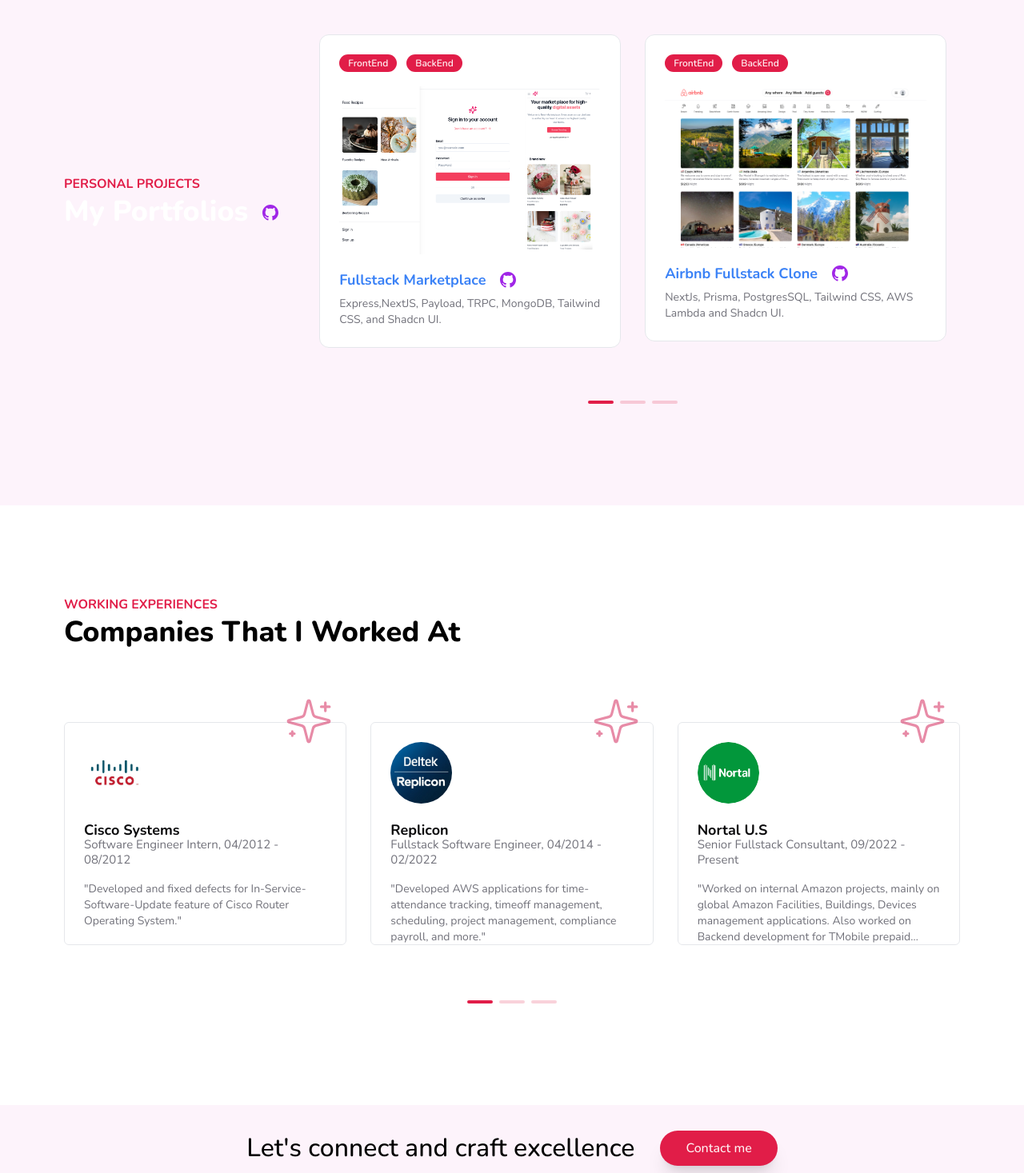
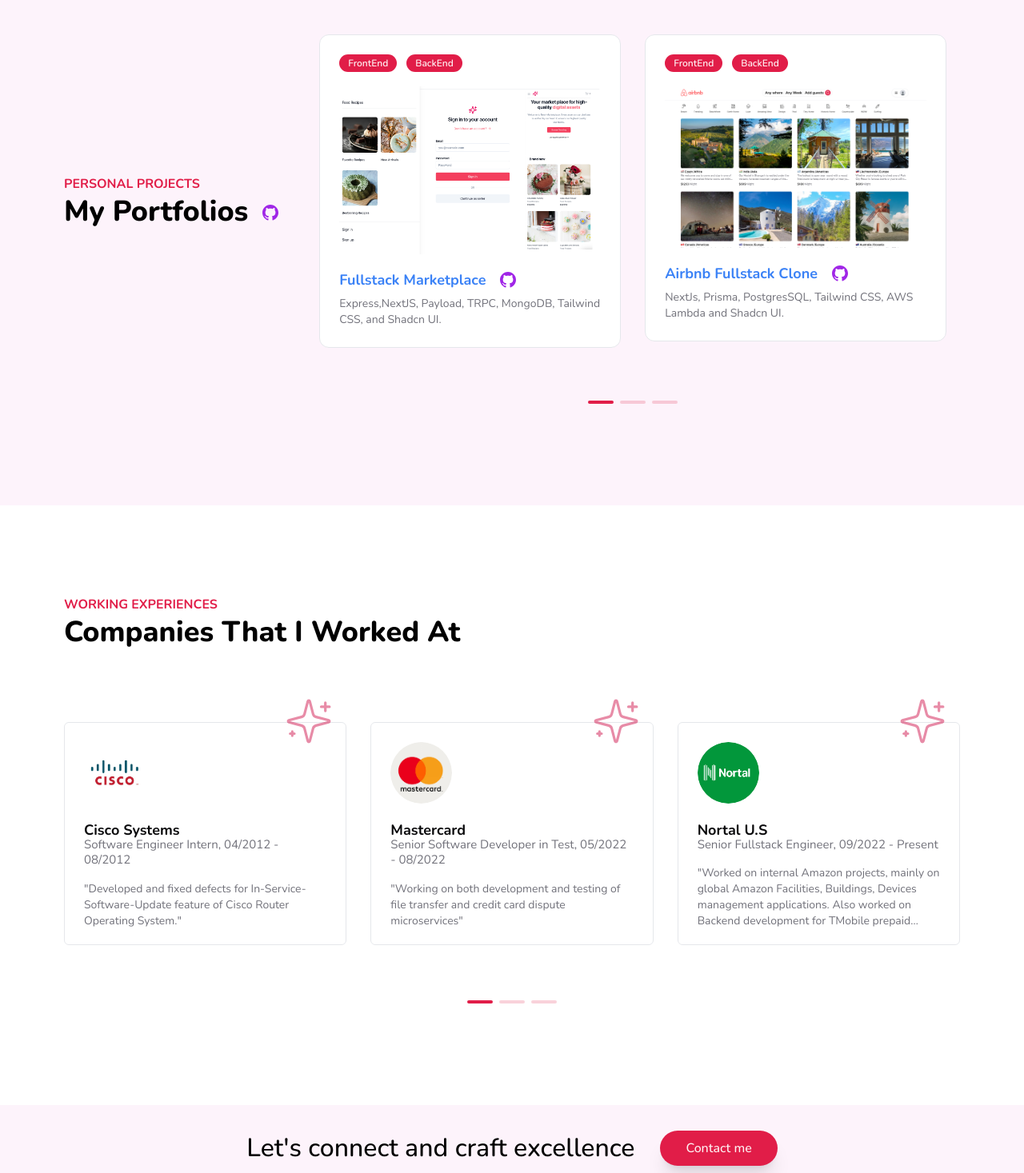
Before and after one commit to thangtran3112/personal-portfolio, a Next.js app in the folder nextapp/: page / in a window 1280 px wide. Shown: the part 2857-4324 px from the top of the page at 80% size. Built offline with nearby package versions, Linux system fonts and the light colour scheme.

Commit message:
updated job descriptions

```diff
--- a/nextapp/components/Portfolio.jsx
+++ b/nextapp/components/Portfolio.jsx
@@ -23,7 +23,7 @@
           <h3 className="h3 font-extrabold flexCenter gap-3 lg:gap-4 pr-2">
             <Link
               href="/portfolio"
-              className="text-white hover:-translate-y-1 hover:underline hover:text-sky-300 transition-all duration-500"
+              className="hover:-translate-y-1 hover:underline hover:text-sky-500 transition-all duration-500"
             >
               My Portfolios
             </Link>
--- a/nextapp/constants/data.js
+++ b/nextapp/constants/data.js
@@ -130,22 +130,22 @@
     desc: "Developed and fixed defects for In-Service-Software-Update feature of Cisco Router Operating System.",
   },
   {
+    title: "Mastercard",
+    profession: "Senior Software Developer in Test, 05/2022 - 08/2022",
+    URL: "/mastercard-logo.jpg",
+    desc: "Working on both development and testing of file transfer and credit card dispute microservices",
+  },
+  {
+    title: "Nortal U.S",
+    profession: "Senior Fullstack Engineer, 09/2022 - Present",
+    URL: "/nortal-logo.jpg",
+    desc: "Worked on internal Amazon projects, mainly on global Amazon Facilities, Buildings, Devices management applications. Also worked on Backend development for TMobile prepaid public APIs.",
+  },
+  {
     title: "Replicon",
     profession: "Fullstack Software Engineer, 04/2014 - 02/2022",
     URL: "/replicon-logo.jpg",
     desc: "Developed AWS applications for time-attendance tracking, timeoff management, scheduling, project management, compliance payroll, and more.",
-  },
-  {
-    title: "Nortal U.S",
-    profession: "Senior Fullstack Consultant, 09/2022 - Present",
-    URL: "/nortal-logo.jpg",
-    desc: "Worked on internal Amazon projects, mainly on global Amazon Facilities, Buildings, Devices management applications. Also worked on Backend development for TMobile prepaid public APIs.",
-  },
-  {
-    title: "Mastercard",
-    profession: "Senior Software Developer in Test, 05/2022 - 08/2022",
-    URL: "/mastercard-logo.jpg",
-    desc: "Working on both development and testing of file transfer and credit card dispute microservices",
   },
   {
     title: "Pason Inc.",
```
